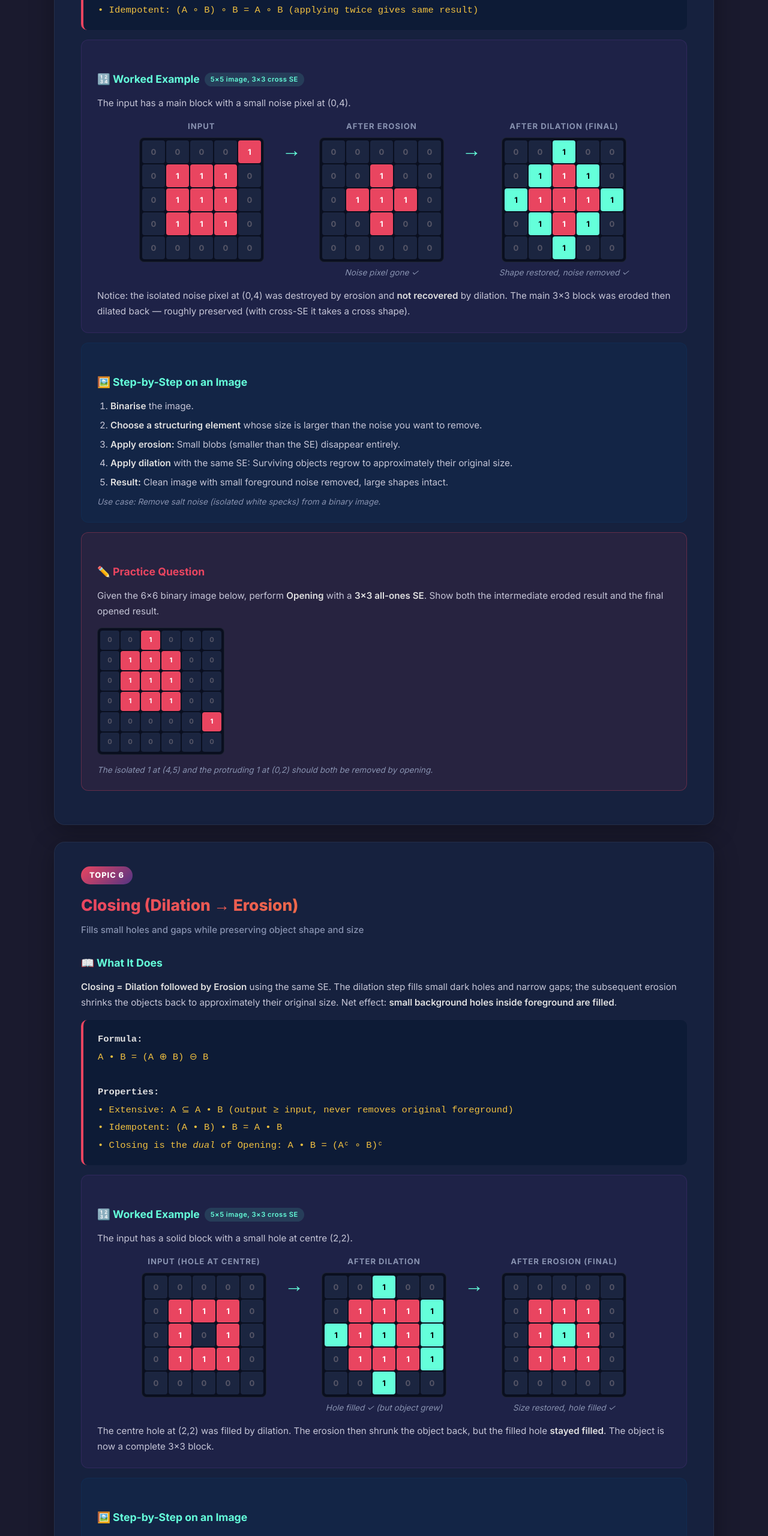
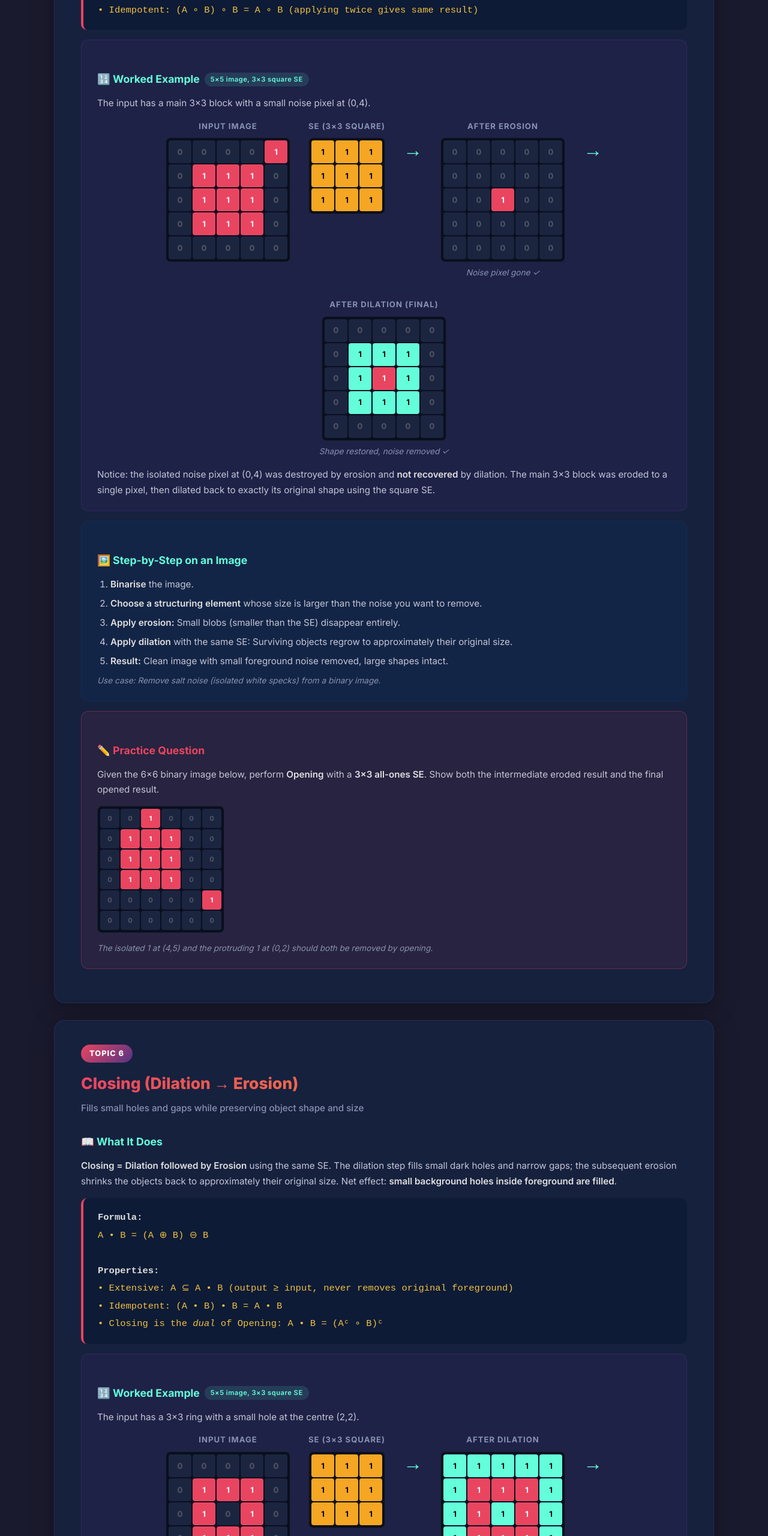
Before and after one commit to ahmedelrweny1/ImageProcessingRev, a plain HTML site: page section4_classification_morphology.html in a window 1280 px wide. Shown: the part 9000-11560 px from the top of the page at 60% size. Drawn offline with Linux system fonts and the light colour scheme.

Commit message:
Update morphology Opening and Closing examples with correct SE and logic

```diff
--- a/section4_classification_morphology.html
+++ b/section4_classification_morphology.html
@@ -672,12 +672,12 @@
   </div>
 
   <div class="example-box">
-    <h4>🔢 Worked Example <span class="badge">5×5 image, 3×3 cross SE</span></h4>
-    <p>The input has a main block with a small noise pixel at (0,4).</p>
+    <h4>🔢 Worked Example <span class="badge">5×5 image, 3×3 square SE</span></h4>
+    <p>The input has a main 3x3 block with a small noise pixel at (0,4).</p>
 
     <div class="grid-container">
       <div class="grid-wrapper">
-        <div class="grid-label">Input</div>
+        <div class="grid-label">Input Image</div>
         <div class="pixel-grid" style="grid-template-columns: repeat(5, 38px);">
           <div class="cell cell-0">0</div><div class="cell cell-0">0</div><div class="cell cell-0">0</div><div class="cell cell-0">0</div><div class="cell cell-1">1</div>
           <div class="cell cell-0">0</div><div class="cell cell-1">1</div><div class="cell cell-1">1</div><div class="cell cell-1">1</div><div class="cell cell-0">0</div>
@@ -687,15 +687,24 @@
         </div>
       </div>
 
+      <div class="grid-wrapper">
+        <div class="grid-label">SE (3×3 Square)</div>
+        <div class="pixel-grid" style="grid-template-columns: repeat(3, 38px);">
+          <div class="cell cell-h">1</div><div class="cell cell-h">1</div><div class="cell cell-h">1</div>
+          <div class="cell cell-h">1</div><div class="cell cell-h">1</div><div class="cell cell-h">1</div>
+          <div class="cell cell-h">1</div><div class="cell cell-h">1</div><div class="cell cell-h">1</div>
+        </div>
+      </div>
+
       <div class="arrow-between">→</div>
 
       <div class="grid-wrapper">
         <div class="grid-label">After Erosion</div>
         <div class="pixel-grid" style="grid-template-columns: repeat(5, 38px);">
           <div class="cell cell-0">0</div><div class="cell cell-0">0</div><div class="cell cell-0">0</div><div class="cell cell-0">0</div><div class="cell cell-0">0</div>
+          <div class="cell cell-0">0</div><div class="cell cell-0">0</div><div class="cell cell-0">0</div><div class="cell cell-0">0</div><div class="cell cell-0">0</div>
           <div class="cell cell-0">0</div><div class="cell cell-0">0</div><div class="cell cell-1">1</div><div class="cell cell-0">0</div><div class="cell cell-0">0</div>
-          <div class="cell cell-0">0</div><div class="cell cell-1">1</div><div class="cell cell-1">1</div><div class="cell cell-1">1</div><div class="cell cell-0">0</div>
-          <div class="cell cell-0">0</div><div class="cell cell-0">0</div><div class="cell cell-1">1</div><div class="cell cell-0">0</div><div class="cell cell-0">0</div>
+          <div class="cell cell-0">0</div><div class="cell cell-0">0</div><div class="cell cell-0">0</div><div class="cell cell-0">0</div><div class="cell cell-0">0</div>
           <div class="cell cell-0">0</div><div class="cell cell-0">0</div><div class="cell cell-0">0</div><div class="cell cell-0">0</div><div class="cell cell-0">0</div>
         </div>
         <p class="note" style="margin-top:6px;">Noise pixel gone ✓</p>
@@ -706,17 +715,17 @@
       <div class="grid-wrapper">
         <div class="grid-label">After Dilation (Final)</div>
         <div class="pixel-grid" style="grid-template-columns: repeat(5, 38px);">
-          <div class="cell cell-0">0</div><div class="cell cell-0">0</div><div class="cell cell-g">1</div><div class="cell cell-0">0</div><div class="cell cell-0">0</div>
+          <div class="cell cell-0">0</div><div class="cell cell-0">0</div><div class="cell cell-0">0</div><div class="cell cell-0">0</div><div class="cell cell-0">0</div>
+          <div class="cell cell-0">0</div><div class="cell cell-g">1</div><div class="cell cell-g">1</div><div class="cell cell-g">1</div><div class="cell cell-0">0</div>
           <div class="cell cell-0">0</div><div class="cell cell-g">1</div><div class="cell cell-1">1</div><div class="cell cell-g">1</div><div class="cell cell-0">0</div>
-          <div class="cell cell-g">1</div><div class="cell cell-1">1</div><div class="cell cell-1">1</div><div class="cell cell-1">1</div><div class="cell cell-g">1</div>
-          <div class="cell cell-0">0</div><div class="cell cell-g">1</div><div class="cell cell-1">1</div><div class="cell cell-g">1</div><div class="cell cell-0">0</div>
-          <div class="cell cell-0">0</div><div class="cell cell-0">0</div><div class="cell cell-g">1</div><div class="cell cell-0">0</div><div class="cell cell-0">0</div>
+          <div class="cell cell-0">0</div><div class="cell cell-g">1</div><div class="cell cell-g">1</div><div class="cell cell-g">1</div><div class="cell cell-0">0</div>
+          <div class="cell cell-0">0</div><div class="cell cell-0">0</div><div class="cell cell-0">0</div><div class="cell cell-0">0</div><div class="cell cell-0">0</div>
         </div>
         <p class="note" style="margin-top:6px;">Shape restored, noise removed ✓</p>
       </div>
     </div>
 
-    <p style="margin-top:14px;">Notice: the isolated noise pixel at (0,4) was destroyed by erosion and <strong>not recovered</strong> by dilation. The main 3×3 block was eroded then dilated back — roughly preserved (with cross-SE it takes a cross shape).</p>
+    <p style="margin-top:14px;">Notice: the isolated noise pixel at (0,4) was destroyed by erosion and <strong>not recovered</strong> by dilation. The main 3×3 block was eroded to a single pixel, then dilated back to exactly its original shape using the square SE.</p>
   </div>
 
   <div class="steps-box">
@@ -773,12 +782,12 @@
   </div>
 
   <div class="example-box">
-    <h4>🔢 Worked Example <span class="badge">5×5 image, 3×3 cross SE</span></h4>
-    <p>The input has a solid block with a small hole at centre (2,2).</p>
+    <h4>🔢 Worked Example <span class="badge">5×5 image, 3×3 square SE</span></h4>
+    <p>The input has a 3x3 ring with a small hole at the centre (2,2).</p>
 
     <div class="grid-container">
       <div class="grid-wrapper">
-        <div class="grid-label">Input (hole at centre)</div>
+        <div class="grid-label">Input Image</div>
         <div class="pixel-grid" style="grid-template-columns: repeat(5, 38px);">
           <div class="cell cell-0">0</div><div class="cell cell-0">0</div><div class="cell cell-0">0</div><div class="cell cell-0">0</div><div class="cell cell-0">0</div>
           <div class="cell cell-0">0</div><div class="cell cell-1">1</div><div class="cell cell-1">1</div><div class="cell cell-1">1</div><div class="cell cell-0">0</div>
@@ -788,16 +797,25 @@
         </div>
       </div>
 
+      <div class="grid-wrapper">
+        <div class="grid-label">SE (3×3 Square)</div>
+        <div class="pixel-grid" style="grid-template-columns: repeat(3, 38px);">
+          <div class="cell cell-h">1</div><div class="cell cell-h">1</div><div class="cell cell-h">1</div>
+          <div class="cell cell-h">1</div><div class="cell cell-h">1</div><div class="cell cell-h">1</div>
+          <div class="cell cell-h">1</div><div class="cell cell-h">1</div><div class="cell cell-h">1</div>
+        </div>
+      </div>
+
       <div class="arrow-between">→</div>
 
       <div class="grid-wrapper">
         <div class="grid-label">After Dilation</div>
         <div class="pixel-grid" style="grid-template-columns: repeat(5, 38px);">
-          <div class="cell cell-0">0</div><div class="cell cell-0">0</div><div class="cell cell-g">1</div><div class="cell cell-0">0</div><div class="cell cell-0">0</div>
-          <div class="cell cell-0">0</div><div class="cell cell-1">1</div><div class="cell cell-1">1</div><div class="cell cell-1">1</div><div class="cell cell-g">1</div>
+          <div class="cell cell-g">1</div><div class="cell cell-g">1</div><div class="cell cell-g">1</div><div class="cell cell-g">1</div><div class="cell cell-g">1</div>
+          <div class="cell cell-g">1</div><div class="cell cell-1">1</div><div class="cell cell-1">1</div><div class="cell cell-1">1</div><div class="cell cell-g">1</div>
           <div class="cell cell-g">1</div><div class="cell cell-1">1</div><div class="cell cell-g">1</div><div class="cell cell-1">1</div><div class="cell cell-g">1</div>
-          <div class="cell cell-0">0</div><div class="cell cell-1">1</div><div class="cell cell-1">1</div><div class="cell cell-1">1</div><div class="cell cell-g">1</div>
-          <div class="cell cell-0">0</div><div class="cell cell-0">0</div><div class="cell cell-g">1</div><div class="cell cell-0">0</div><div class="cell cell-0">0</div>
+          <div class="cell cell-g">1</div><div class="cell cell-1">1</div><div class="cell cell-1">1</div><div class="cell cell-1">1</div><div class="cell cell-g">1</div>
+          <div class="cell cell-g">1</div><div class="cell cell-g">1</div><div class="cell cell-g">1</div><div class="cell cell-g">1</div><div class="cell cell-g">1</div>
         </div>
         <p class="note" style="margin-top:6px;">Hole filled ✓ (but object grew)</p>
       </div>
@@ -817,7 +835,7 @@
       </div>
     </div>
 
-    <p style="margin-top:14px;">The centre hole at (2,2) was filled by dilation. The erosion then shrunk the object back, but the filled hole <strong>stayed filled</strong>. The object is now a complete 3×3 block.</p>
+    <p style="margin-top:14px;">The centre hole at (2,2) was filled by dilation. The erosion then shrunk the solid 5x5 object back to 3x3, but the filled hole <strong>stayed filled</strong>.</p>
   </div>
 
   <div class="steps-box">
```
